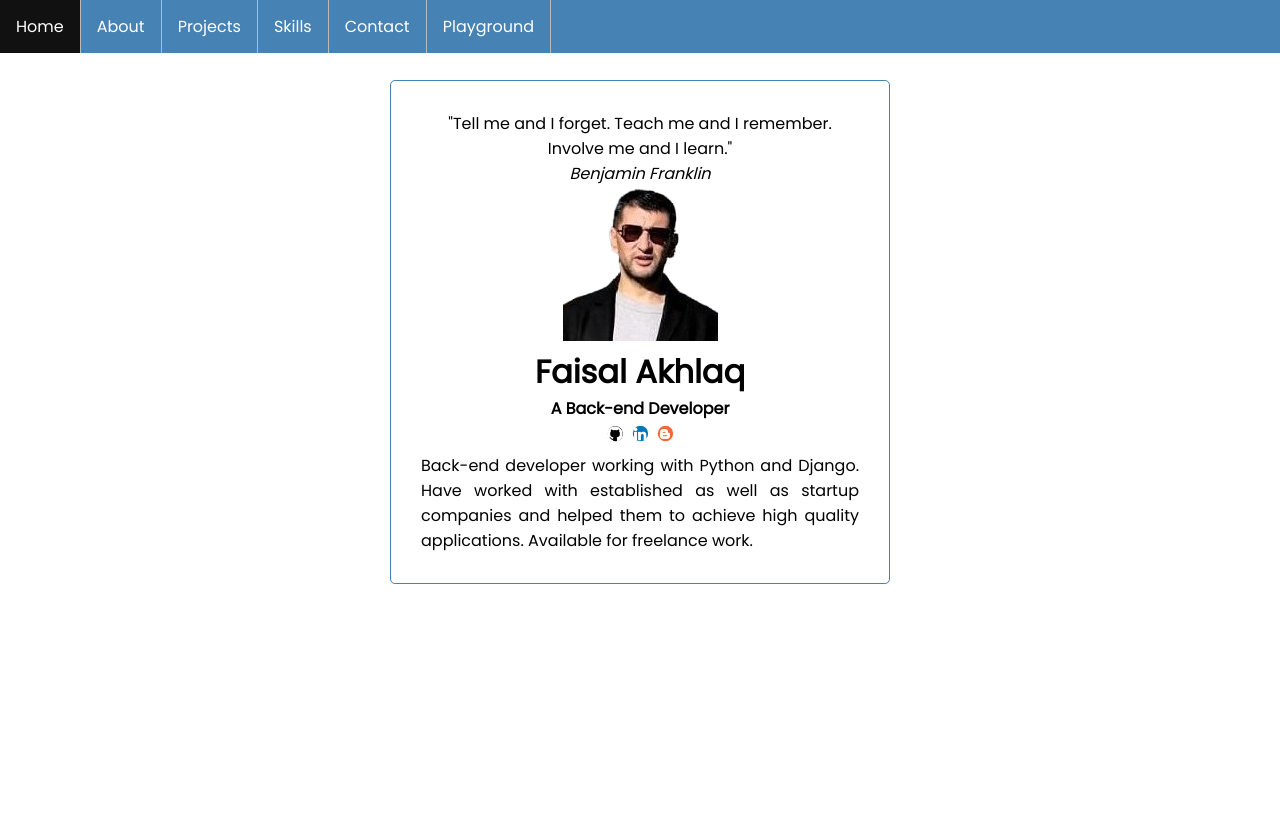
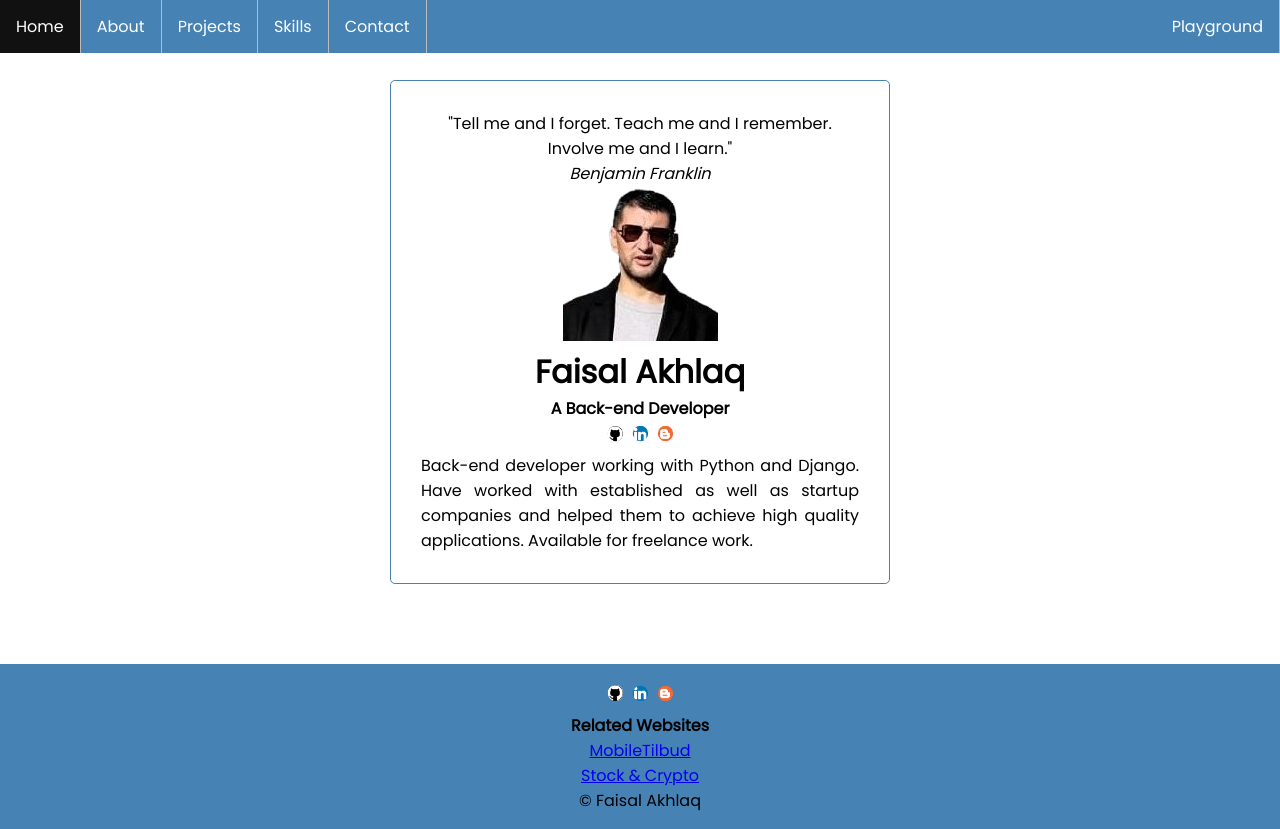
Before and after one commit to faisalakhlaq/react-basics, a React (Create React App) app: page / in a window 1280 px wide. Before the commit the page ends 800 px from the top, so only its background shows below. Built offline with nearby package versions, Linux system fonts and the light colour scheme.

Commit message:
Footer added

```diff
--- a/src/App.js
+++ b/src/App.js
@@ -1,7 +1,7 @@
 import {BrowserRouter, Route, Switch} from "react-router-dom";
 
 import NavBar from './components/NavBar.js'
-import {PortfolioHome, About, Skills, Contact, Projects, Todo } from "./components"
+import {PortfolioHome, About, Skills, Contact, Projects, Footer, Todo } from "./components"
 
 const App = () => {
   return (
@@ -15,6 +15,7 @@ const App = () => {
             <Route exact={true} path="/contact"  component={Contact} />
             <Route exact={true} path="/playground" component={Todo}/>
         </Switch>
+        <Footer />
     </BrowserRouter>
   );
 }
--- a/src/components/NavBar.js
+++ b/src/components/NavBar.js
@@ -1,5 +1,5 @@
 import { Route, Link } from "react-router-dom";
-import './NavBar.css';
+import './navbar.css';
 
 const NavBar = () => {
     return (
@@ -10,7 +10,8 @@ const NavBar = () => {
                 <Link className="navLink" to="/projects">Projects</Link>
                 <Link className="navLink" to="/skills">Skills</Link>
                 <Link className="navLink" to="/contact">Contact</Link>
-                <Link className="navLink" to="/playground">Playground</Link>
+                <Link className="navLink right" to="/playground">
+                    Playground</Link>
             </nav>
         </div>
     )
--- /dev/null
+++ b/src/components/footer/Footer.js
@@ -0,0 +1,23 @@
+import "./footer.css"
+
+const Footer = () => {
+    return (
+        <div className='footerContainer'>
+            <a href="https://github.com/faisalakhlaq" target="_blank" title="Github account of Faisal">
+                <img  className='socialIconStyle' src="github-icon.png" /></a>
+
+            <a href="https://www.linkedin.com/in/faisalakhlaq/" target="_blank" title="Linkedin Profile of Faisal">
+                <img  className='socialIconStyle' src="linkedin-icon.png" /></a>
+
+            <a href="http://pallandri.blogspot.com/" target="_blank" title="Blog">
+                <img  className='socialIconStyle' src="blogger-icon.png" /></a>
+
+            <h4>Related Websites</h4>
+            <li><a href='https://www.mobiletilbud.dk'>MobileTilbud</a></li>
+            <li><a href='https://stockgraphicaldata.herokuapp.com'>Stock & Crypto</a></li>
+            <li>&#169; Faisal Akhlaq</li>
+        </div>
+    )
+}
+
+export default Footer
--- /dev/null
+++ b/src/components/footer/footer.css
@@ -0,0 +1,14 @@
+.footerContainer {
+    background-color: steelblue;
+    width: 100%;
+    padding: 1rem;
+    text-align: center;
+}
+.footerContainer li {
+    list-style-type: none;
+}
+.socialIconStyle {
+    width: 25px;
+    padding: .3rem;
+    border-radius: 50%;
+}
--- a/src/components/index.js
+++ b/src/components/index.js
@@ -3,6 +3,7 @@ import About from "./About";
 import Contact from "./Contact";
 import Projects from "./Projects";
 import Skills from "./Skills";
+import Footer from "./footer/Footer"
 import Todo from "./Todo";
 
-export {PortfolioHome, About, Contact, Projects, Skills, Todo };
+export {PortfolioHome, About, Contact, Projects, Skills, Footer, Todo };
--- a/src/components/NavBar.css
+++ b/src/components/navbar.css
@@ -22,3 +22,12 @@
 .navLink:hover:not(.active) {
     background-color: #111;
 }
+
+.right {
+    float: right;
+}
+
+@media screen and (max-width: 750px) {
+    navLink,
+    right {float: none;}
+  }
--- a/src/index.js
+++ b/src/index.js
@@ -2,7 +2,7 @@ import React from 'react';
 import ReactDOM from 'react-dom';
 import './index.css';
 import App from './App';
-import reportWebVitals from './reportWebVitals';
+// import reportWebVitals from './reportWebVitals';
 
 ReactDOM.render(
   <React.StrictMode>
@@ -10,8 +10,3 @@ ReactDOM.render(
   </React.StrictMode>,
   document.getElementById('root')
 );
-
-// If you want to start measuring performance in your app, pass a function
-// to log results (for example: reportWebVitals(console.log))
-// or send to an analytics endpoint. Learn more: https://bit.ly/CRA-vitals
-reportWebVitals();
```
Lines whose indentation alone changed are shown as unchanged.
